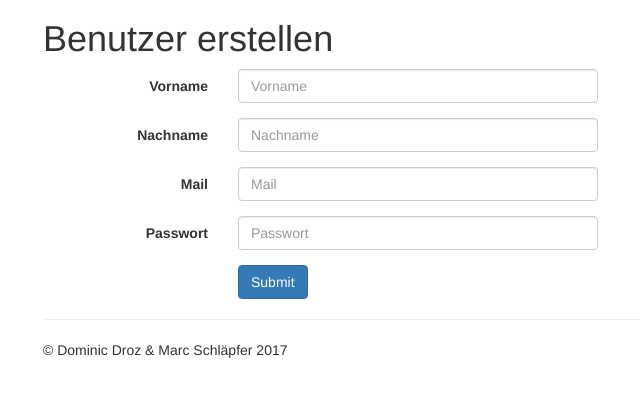
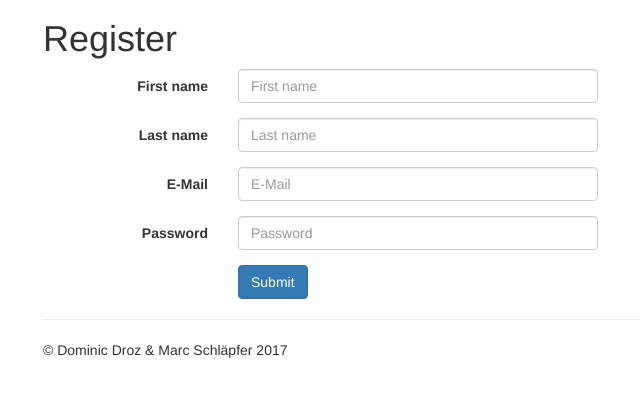
Before and after one commit to iowaclassbattleship/Mamiblog, a PHP site: page /user/create in a window 1280 px wide. Shown: the part 51-448 px from the top of the page, without its empty margins (27-667 px from the left). Run offline with PHP 8.4, Linux system fonts and the light colour scheme; some libraries are stand-ins or nearby versions.

Commit message:
Translation German->English

```diff
--- a/controller/DefaultController.php
+++ b/controller/DefaultController.php
@@ -37,8 +37,8 @@ class DefaultController
         //   "default_index" rendern. Wie das genau funktioniert, ist in der
         //   View Klasse beschrieben.
         $view = new View('default_index');
-        $view->title = 'Startseite';
-        $view->heading = 'Startseite';
+        $view->title = 'Homepage';
+        $view->heading = 'Homepage';
         $view->display();
     }
 }
--- a/controller/UserController.php
+++ b/controller/UserController.php
@@ -12,8 +12,8 @@ class UserController
         $userRepository = new UserRepository();
 
         $view = new View('user_index');
-        $view->title = 'Benutzer';
-        $view->heading = 'Benutzer';
+        $view->title = 'User';
+        $view->heading = 'User';
         $view->users = $userRepository->readAll();
         $view->display();
     }
@@ -21,8 +21,8 @@ class UserController
     public function create()
     {
         $view = new View('user_create');
-        $view->title = 'Benutzer erstellen';
-        $view->heading = 'Benutzer erstellen';
+        $view->title = 'Register';
+        $view->heading = 'Register';
         $view->display();
     }
 
@@ -50,8 +50,8 @@ class UserController
     }
     public function login(){
         $view = new View('user_login');
-        $view->title = 'Benutzer login';
-        $view->heading = 'Benutzer login';
+        $view->title = 'Login';
+        $view->heading = 'Login';
         $view->display();
     }
     public function doLogin()
--- a/view/user_create.php
+++ b/view/user_create.php
@@ -1,27 +1,27 @@
 <form class="form-horizontal" action="/user/doCreate" method="post" onsubmit="validate_registration()">
 	<div class="component" data-html="true">
 		<div class="form-group">
-		  <label class="col-md-2 control-label" for="firstName">Vorname</label>
+		  <label class="col-md-2 control-label" for="firstName">First name</label>
 		  <div class="col-md-4">
-		  	<input id="firstName" name="firstName" type="text" placeholder="Vorname" class="form-control input-md" required >
+		  	<input id="firstName" name="firstName" type="text" placeholder="First name" class="form-control input-md" required >
 		  </div>
 		</div>
 		<div class="form-group">
-		  <label class="col-md-2 control-label" for="lastName">Nachname</label>
+		  <label class="col-md-2 control-label" for="lastName">Last name</label>
 		  <div class="col-md-4">
-		  	<input id="lastName" name="lastName" type="text" placeholder="Nachname" class="form-control input-md" required>
+		  	<input id="lastName" name="lastName" type="text" placeholder="Last name" class="form-control input-md" required>
 		  </div>
 		</div>
 		<div class="form-group">
-		  <label class="col-md-2 control-label" for="email">Mail</label>
+		  <label class="col-md-2 control-label" for="email">E-Mail</label>
 		  <div class="col-md-4">
-		  	<input id="email" name="email" type="email" placeholder="Mail" class="form-control input-md" required>
+		  	<input id="email" name="email" type="email" placeholder="E-Mail" class="form-control input-md" required>
 		  </div>
 		</div>
 		<div class="form-group">
-		  <label class="col-md-2 control-label" for="password">Passwort</label>
+		  <label class="col-md-2 control-label" for="password">Password</label>
 		  <div class="col-md-4">
-		  	<input id="password" name="password" type="password" placeholder="Passwort" class="form-control input-md" required>
+		  	<input id="password" name="password" type="password" placeholder="Password" class="form-control input-md" required>
 		  </div>
 		</div>
 		<div class="form-group">
```
Also changed, not shown: view/user_login.php (+4 -4 lines).
